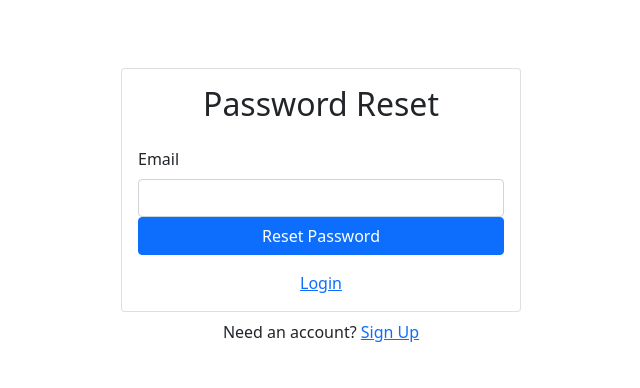
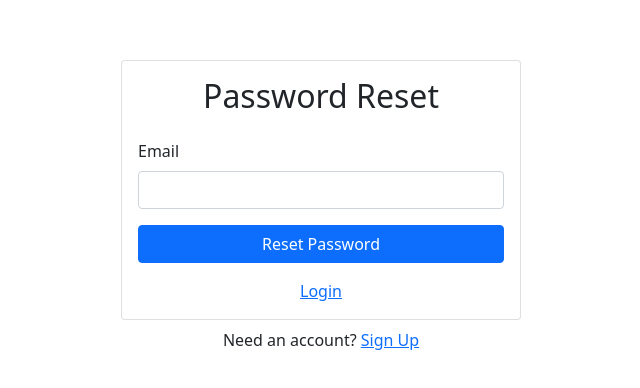
Before and after one commit to supermanshuvo/my-contact, a React (Create React App) app: page /forgot-password in a window 1280 px wide. Shown: the part 194-582 px from the top of the page, without its empty margins (319-959 px from the left). Built offline with nearby package versions, Linux system fonts and the light colour scheme; no server answers.

Commit message:
Add file

```diff
--- a/src/ForgotPassword.js
+++ b/src/ForgotPassword.js
@@ -38,7 +38,7 @@
               <Form.Label>Email</Form.Label>
               <Form.Control type="email" ref={emailRef} required />
             </Form.Group>
-            <Button disabled={loading} className="w-100" type="submit">
+            <Button disabled={loading} className="w-100 mt-3" type="submit">
               Reset Password
             </Button>
           </Form>
--- a/src/Login.jsx
+++ b/src/Login.js
@@ -26,7 +26,6 @@
 
     setLoading(false);
   }
-
   return (
     <>
       <Card>
--- a/src/PrivateRoute.js
+++ b/src/PrivateRoute.js
@@ -1,4 +1,4 @@
-import React from "react";
+import React from 'react';
 import { Route, Redirect } from "react-router-dom";
 import { useAuth } from "./contexts/AuthContext";
 
--- a/src/contexts/AuthContext.js
+++ b/src/contexts/AuthContext.js
@@ -42,7 +42,7 @@
         logout,
         resetPassword,
         updateEmail,
-        updatePassword
+        updatePassword,
     }
     return(
         <AuthContext.Provider value={value}>
```
Also changed, not shown: src/firebase.js (line endings or trailing spaces).
